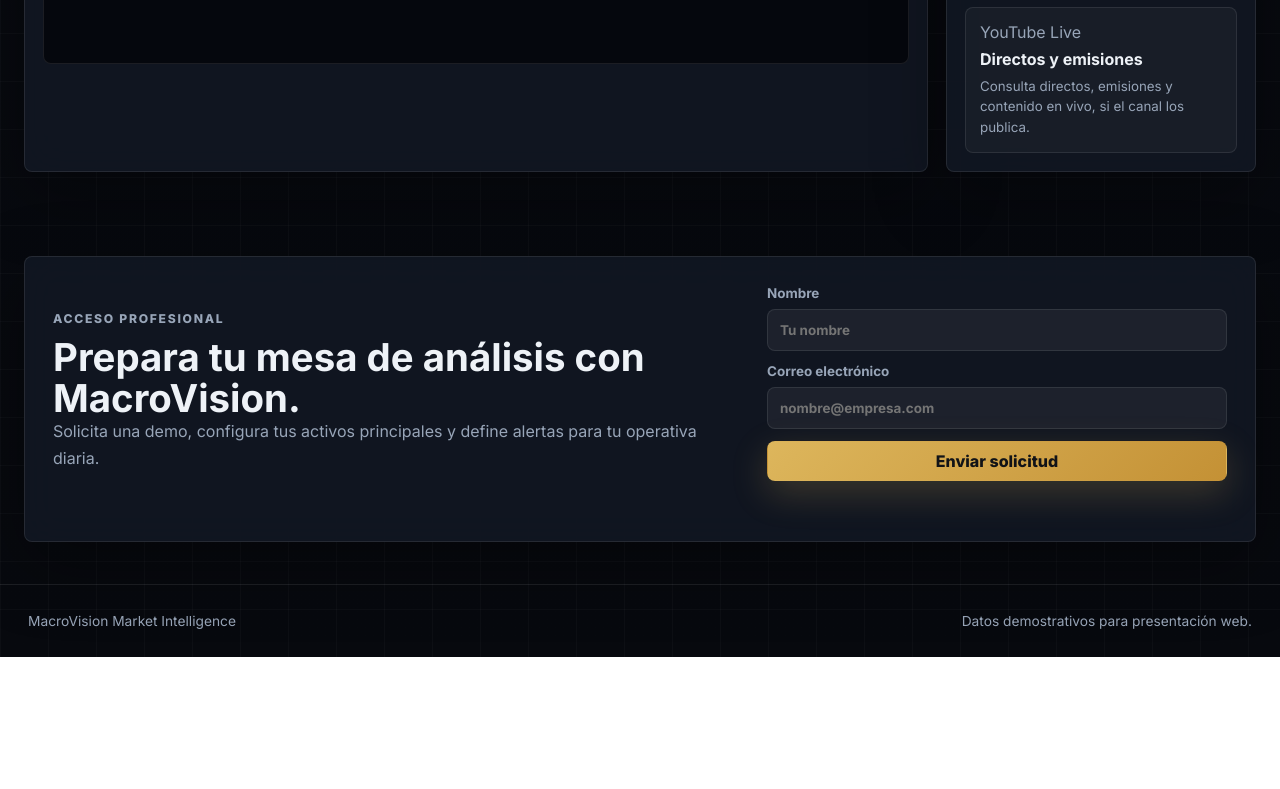
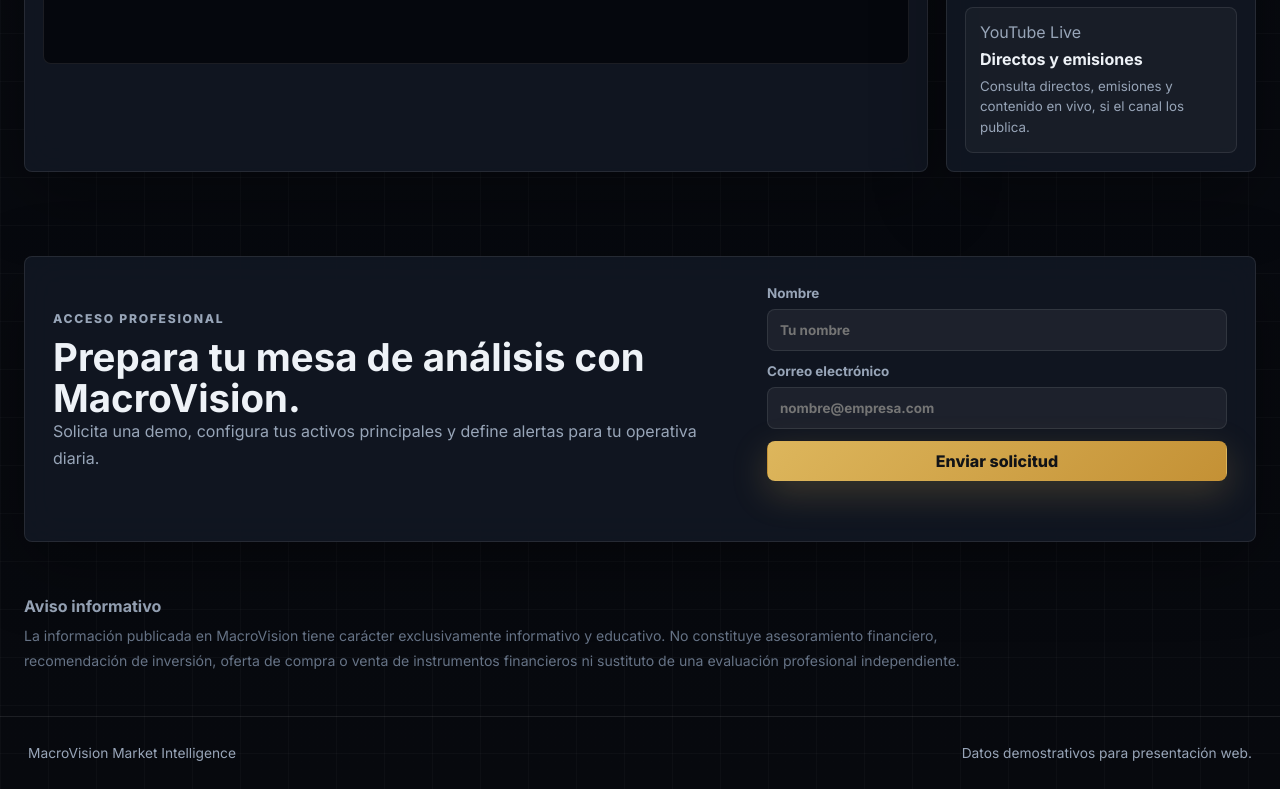
Before and after one commit to macrovisioncontacto-rgb/macrovision-terminal, a plain HTML site: page index.html in a window 1280 px wide. Shown: the part 4431-5220 px from the top of the page. Before the commit the page ends 5088 px from the top, so only its background shows below. Drawn offline with Linux system fonts and the light colour scheme.

Commit message:
Add branding assets and financial disclaimer

```diff
--- a/index.html
+++ b/index.html
@@ -14,16 +14,21 @@
   <meta property="og:locale" content="es_ES">
   <meta property="og:title" content="MacroVision | Análisis financiero y mercados en vivo">
   <meta property="og:description" content="Terminal profesional para vigilar mercados, índices, criptomonedas, divisas, noticias macroeconómicas y vídeos de actualidad financiera.">
+  <meta property="og:image" content="https://noticias.macrovision-contacto.workers.dev/assets/og-image.svg">
+  <meta property="og:image:alt" content="MacroVision, terminal de análisis financiero y mercados en vivo">
 
   <meta name="twitter:card" content="summary_large_image">
   <meta name="twitter:title" content="MacroVision | Análisis financiero y mercados en vivo">
   <meta name="twitter:description" content="Sigue mercados, noticias macro, activos financieros y vídeos recientes desde una terminal profesional.">
+  <meta name="twitter:image" content="https://noticias.macrovision-contacto.workers.dev/assets/og-image.svg">
 
   <link rel="canonical" href="https://noticias.macrovision-contacto.workers.dev/">
   <meta property="og:url" content="https://noticias.macrovision-contacto.workers.dev/">
 
   <title>MacroVision | Análisis financiero y mercados en vivo</title>
 
+  <link rel="icon" href="assets/favicon.svg" type="image/svg+xml">
+  <link rel="manifest" href="site.webmanifest">
   <link rel="preconnect" href="https://fonts.googleapis.com">
   <link rel="preconnect" href="https://fonts.gstatic.com" crossorigin>
   <link href="https://fonts.googleapis.com/css2?family=Inter:wght@400;500;600;700;800&display=swap" rel="stylesheet">
@@ -346,6 +351,13 @@
         </form>
       </div>
     </section>
+
+    <section class="legal-note section-shell" aria-label="Aviso legal financiero">
+      <h2>Aviso informativo</h2>
+      <p>
+        La información publicada en MacroVision tiene carácter exclusivamente informativo y educativo. No constituye asesoramiento financiero, recomendación de inversión, oferta de compra o venta de instrumentos financieros ni sustituto de una evaluación profesional independiente.
+      </p>
+    </section>
   </main>
 
   <footer class="site-footer">
--- a/style.css
+++ b/style.css
@@ -370,7 +370,8 @@
 .news-section,
 .article-section,
 .video-section,
-.contact {
+.contact,
+.legal-note {
   scroll-margin-top: 140px;
   padding: 42px 0;
 }
@@ -905,6 +906,24 @@
   font-size: 0.86rem;
 }
 
+.legal-note {
+  padding-top: 14px;
+}
+
+.legal-note h2 {
+  margin-bottom: 10px;
+  color: var(--muted);
+  font-size: 1rem;
+}
+
+.legal-note p {
+  max-width: 980px;
+  margin: 0;
+  color: var(--faint);
+  font-size: 0.88rem;
+  line-height: 1.75;
+}
+
 @media (max-width: 1120px) {
   .site-header {
     grid-template-columns: auto auto;
```
Also changed, not shown: assets/favicon.svg (added), assets/og-image.svg (added), site.webmanifest (added).
